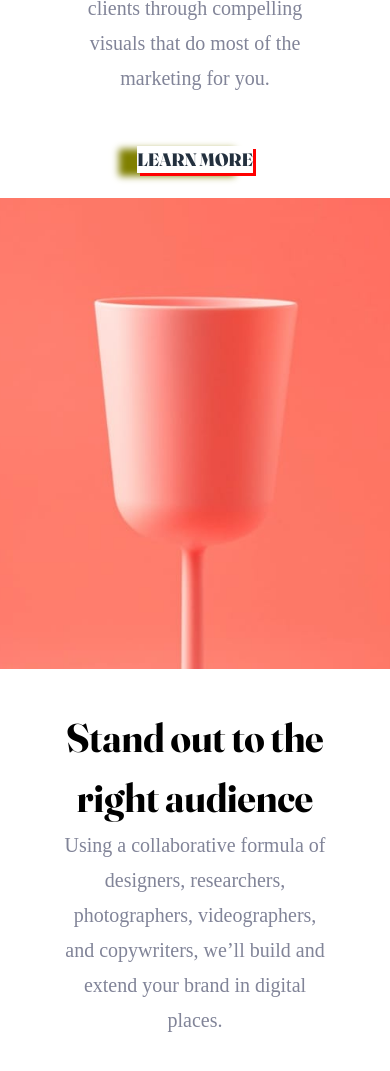
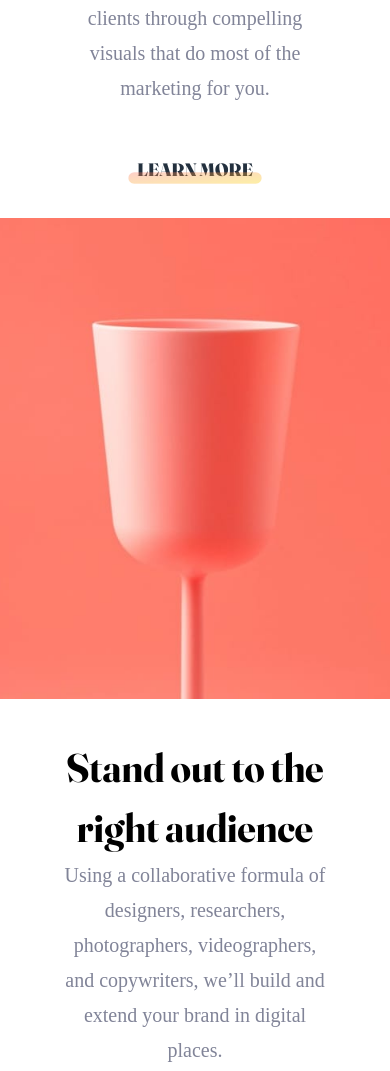
Before and after one commit to Hargent/sunnyside-agency-landing-page, a website: page index.html in a window 390 px wide. Shown: the part 1166-2237 px from the top of the page. Drawn offline with Linux system fonts and the light colour scheme; a web font is replaced by a local one.

Commit message:
feat!(project): Project completed.s
Addition of an after effect to the service item with anchor tags.
Cleaning of irrelevant css codes commented during production.

BREAKING-CHANGE: Final deployment before Assessment.

```diff
--- a/index.css
+++ b/index.css
@@ -41,25 +41,12 @@
 html {
 	box-sizing: border-box;
 	font-size: 62.5%;
-
-	/* font-size: 112.5%; */
-	/* @media only screen and (max-width: 50em) {
-		font-size: 100%;
-	}
-	@media only screen and (max-width: 37.5em) {
-		font-size: 62.5%;
-	} */
 }
 body {
 	-webkit-font-smoothing: antialiased;
 	line-height: 1.5;
 
 	box-sizing: inherit;
-	/*
-	display: flex;
-	flex-direction: column;
-	align-items: center;
-	justify-content: center; */
 
 	display: grid;
 	grid-template-rows: max-content 2fr max-content max-content;
@@ -68,7 +55,6 @@ body {
 /* HEADER STYLES */
 /*DESKTOp */
 .header {
-	/* background-color: red; */
 	position: relative;
 	height: 70svh;
 
@@ -78,20 +64,13 @@ body {
 	background-position: center;
 }
 .header__img {
-	/* position: absolute; */
 	width: 100%;
 	height: 100%;
-	/* top: 0;
-	left: 0; */
 }
 .header__img img {
 	width: 100%;
 }
 .header__menu {
-	/* position: absolute;
-	top: 0;
-	left: 0;
-	z-index: 1; */
 	width: 100%;
 	padding: 5rem;
 
@@ -109,7 +88,7 @@ body {
 	margin-bottom: 8rem;
 
 	display: flex;
-	/* justify-content: space-between; */
+
 	align-items: center;
 }
 .header__menu__content > *:first-child {
@@ -120,12 +99,11 @@ body {
 	text-decoration: solid;
 }
 .header__nav {
-	/* width: 40%; */
 	text-transform: capitalize;
 }
 .header__nav ul {
 	display: flex;
-	/* justify-content: space-between; */
+
 	align-items: center;
 
 	list-style: none;
@@ -149,8 +127,6 @@ body {
 	align-items: center;
 	width: 70vw;
 	text-align: center;
-	/* height: 100%;
-	 */
 }
 .header__title > *:first-child {
 	margin-bottom: auto;
@@ -159,8 +135,7 @@ body {
 .header__title h1 {
 	font-family: Fraunces-Black;
 	font-size: 4.5rem;
-	/* font-size: 5vw; */
-	/* word-spacing: 1.25rem; */
+
 	letter-spacing: 1rem;
 	text-transform: uppercase;
 	padding: 1rem;
@@ -186,11 +161,6 @@ body {
 	margin-right: 10%;
 }
 .mobile__nav {
-	/* position: absolute;
-	top: 50%;
-	left: 50%;
-	transform: translate(-50%, -50%); */
-
 	position: relative;
 	width: 90%;
 	max-width: 90%;
@@ -205,10 +175,7 @@ body {
 	justify-content: center;
 	align-items: center;
 }
-/* .mobile__nav__icon {
-	align-self: flex-end;
-	margin-right: 5%;
-} */
+
 .mobile__nav::before {
 	content: "";
 	background-image: linear-gradient(
@@ -220,9 +187,8 @@ body {
 	width: 10%;
 	height: 10%;
 
-	/* transform: translate(); */
 	position: absolute;
-	/* position: relative; */
+
 	top: -8%;
 	right: 0;
 }
@@ -252,9 +218,6 @@ body {
 }
 /* SERVICES STYLES */
 .services {
-	/* background-color: blue; */
-	/* height: min-content; */
-
 	display: grid;
 	grid-template-columns: 1fr 1fr;
 	grid-template-rows: 1fr 1fr 1fr;
@@ -288,12 +251,8 @@ body {
 .services__item-6 {
 	background-image: url(./Assets/images/desktop/image-photography.jpg);
 }
-.services__item img {
-	height: 100%;
-	width: 100%;
-}
+
 .services__item-detail {
-	/* background-color: red; */
 	display: flex;
 	flex-direction: column;
 	align-items: center;
@@ -325,8 +284,7 @@ body {
 }
 .text-item {
 	display: flex;
-	/* align-items: center;
- */
+
 	justify-content: center;
 	margin-top: 10%;
 }
@@ -342,9 +300,6 @@ body {
 .text-item__content h1 {
 	font-size: 6rem;
 	font-family: Fraunces-Bold;
-	@media only screen and (max-width: 37.5em) {
-		font-size: 4rem;
-	}
 }
 .text-item__content p {
 	font-family: Barlow-Semi-Bold;
@@ -356,19 +311,24 @@ body {
 	font-size: 1.8rem;
 	text-transform: uppercase;
 	text-decoration: none;
-	/* text-decoration: underline solid red 7px; */
 
 	margin-top: 5rem;
 	margin-bottom: 2.5rem;
 	color: var(--Very-dark-desaturated-blue);
 	font-weight: 900;
 	font-family: Fraunces-Black;
-
-	/* padding: 0 1rem;
-		border-bottom: 4px solid red; */
-	/* text-shadow: inset red;
-		 */
-	box-shadow: 3px 3px red, -1em 3px 0.4em olive;
+}
+.text-item__content a:after {
+	content: "";
+	display: block;
+	position: relative;
+	height: 1rem;
+	/* padding: 0 5rem; */
+	border-radius: 50rem;
+	width: 100%;
+	opacity: 0.35;
+	transform: translate(0px, -10px) scale(1.15);
+	background-color: var(--Yellow);
 }
 /* TESTIMONIALS STYLES */
 .testimonials {
@@ -392,24 +352,15 @@ body {
 	text-transform: uppercase;
 	letter-spacing: 4px;
 	color: var(--Grayish-blue);
-	/* margin-bottom: 9rem; */
 }
 .testimonial__profile-container {
 	display: flex;
 	align-items: stretch;
 	justify-content: space-between;
-	/* flex-wrap:wrap; */
 
 	width: 80%;
-	/* height: 60%; */
+
 	margin-top: 6rem;
-
-	/* & > *:not(:last-child) {
-		margin-right: 4.5rem;
-	} */
-	/* & > * {
-		flex-basis:30%;
-	} */
 }
 .testimonial__profile-container > * {
 	width: 30%;
@@ -455,9 +406,6 @@ body {
 }
 /* FOOTER STYLES */
 .footer {
-	/* display: grid;
-	grid-template-rows: 1.5fr 1fr; */
-
 	background-color: var(--Dark-moderate-cyan);
 	color: var(--Dark-moderate-cyan);
 	width: 100%;
@@ -494,8 +442,6 @@ body {
 	font-size: 4rem;
 	font-stretch: expanded;
 	font-family: Barlow-Extra-Bold;
-	/* color: var(--Very-dark-desaturated-blue); */
-	/* margin-bottom: 2.5rem; */
 }
 .footer__content {
 	background-color: var(--light-moderate-cyan);
@@ -554,7 +500,7 @@ body {
 @media only screen and (max-width: 48em) {
 	.header__menu {
 		padding: 2.5rem 2.3rem;
-		/* padding: 0; */
+
 		width: 100%;
 		margin: auto;
 	}
@@ -563,15 +509,18 @@ body {
 	}
 	.header__nav__icon-container {
 		display: block;
-		/* position:relative;
-		top:5%;
-		right:5%;
-		transform:translate(50%,-50%) */
 	}
 	.mobile__menu {
 		opacity: 1;
 		visibility: visible;
 		pointer-events: all;
+	}
+	.text-item__content a:after {
+		background-image: linear-gradient(
+			to bottom right,
+			var(--Soft-red),
+			var(--Yellow)
+		);
 	}
 	/* SERVICES */
 	.services {
@@ -590,7 +539,6 @@ body {
 		justify-content: flex-start;
 	}
 	.testimonials__title {
-		/* margin-bottom: 0; */
 		margin-top: 4.5rem;
 	}
 	.testimonial__profile-container {
@@ -622,6 +570,12 @@ body {
 	.text-item__content a {
 		align-self: center;
 	}
+	.text-item__content h1 {
+		font-size: 4rem;
+	}
+	.text-item__content a:after {
+		background-color: var(--Soft-red);
+	}
 	/* FOOTER */
 	.footer__pictures {
 		grid-template-columns: repeat(2, 1fr);
```
